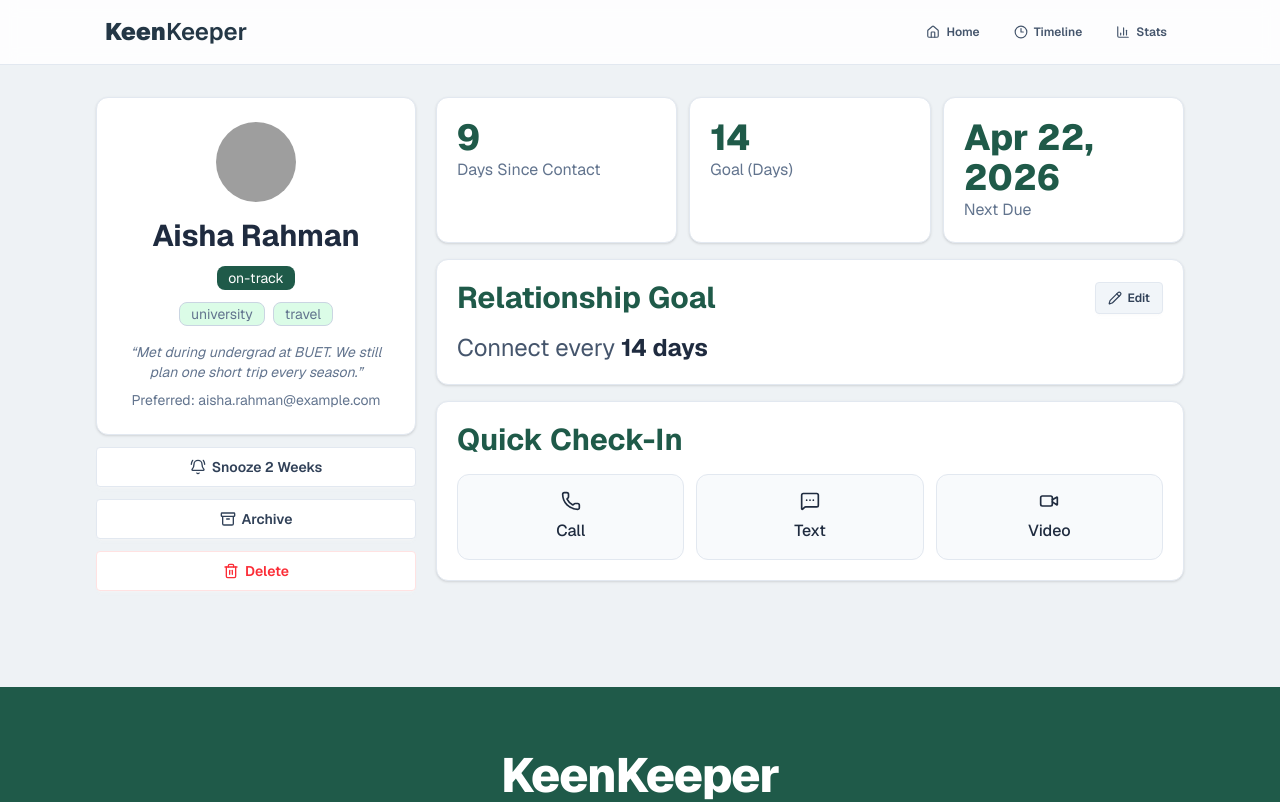
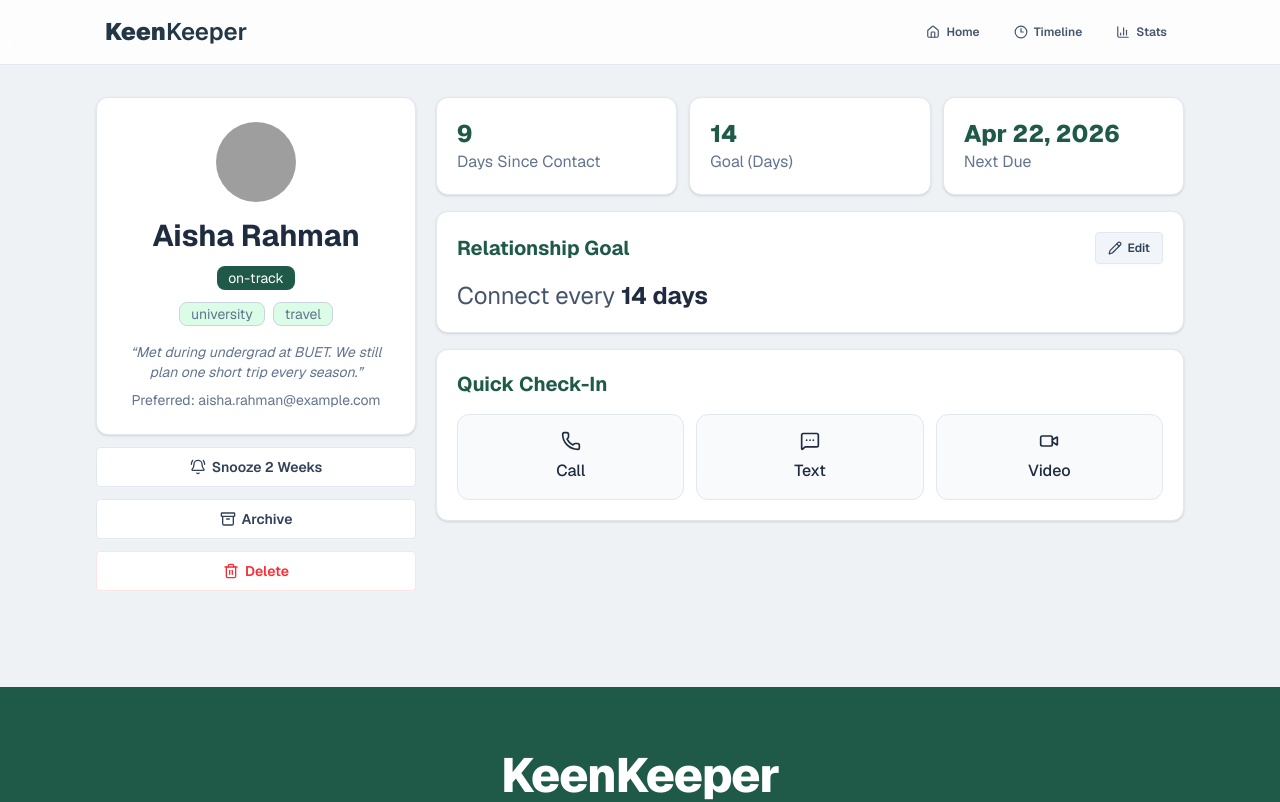
Before and after one commit to anisa-akter/b13-a7-keen-keeper, a Next.js app: page /friends/1 in a window 1280 px wide. Shown: the top 802 px of the page. Built offline with nearby package versions, Linux system fonts and the light colour scheme; grey boxes are pictures that could not be loaded.

Commit message:
Reduce font sizes in FriendDetailsClient for improved readability

```diff
--- a/components/friends/FriendDetailsClient.jsx
+++ b/components/friends/FriendDetailsClient.jsx
@@ -75,22 +75,22 @@ export default function FriendDetailsClient({ friend }) {
       <div className="space-y-4">
         <section className="grid gap-3 sm:grid-cols-3">
           <article className="rounded-xl border border-slate-200 bg-white p-5 shadow-sm">
-            <p className="text-4xl font-extrabold text-[#1f5a49]">{friend.days_since_contact}</p>
+            <p className="text-2xl font-extrabold text-[#1f5a49]">{friend.days_since_contact}</p>
             <p className="text-slate-500">Days Since Contact</p>
           </article>
           <article className="rounded-xl border border-slate-200 bg-white p-5 shadow-sm">
-            <p className="text-4xl font-extrabold text-[#1f5a49]">{friend.goal}</p>
+            <p className="text-2xl font-extrabold text-[#1f5a49]">{friend.goal}</p>
             <p className="text-slate-500">Goal (Days)</p>
           </article>
           <article className="rounded-xl border border-slate-200 bg-white p-5 shadow-sm">
-            <p className="text-4xl font-extrabold text-[#1f5a49]">{formatReadableDate(friend.next_due_date)}</p>
+            <p className="text-2xl font-extrabold text-[#1f5a49]">{formatReadableDate(friend.next_due_date)}</p>
             <p className="text-slate-500">Next Due</p>
           </article>
         </section>
 
         <section className="rounded-xl border border-slate-200 bg-white p-5 shadow-sm">
           <div className="flex items-center justify-between gap-3">
-            <h2 className="text-3xl font-bold text-[#1f5a49]">Relationship Goal</h2>
+            <h2 className="text-xl font-bold text-[#1f5a49]">Relationship Goal</h2>
             <button className="btn btn-sm border-slate-200 bg-slate-100 text-slate-700 hover:bg-slate-200">
               <Pencil size={14} />
               Edit
@@ -102,7 +102,7 @@ export default function FriendDetailsClient({ friend }) {
         </section>
 
         <section className="rounded-xl border border-slate-200 bg-white p-5 shadow-sm">
-          <h2 className="text-3xl font-bold text-[#1f5a49]">Quick Check-In</h2>
+          <h2 className="text-xl font-bold text-[#1f5a49]">Quick Check-In</h2>
           <div className="mt-4 grid gap-3 sm:grid-cols-3">
             {quickActions.map((action) => {
               const Icon = action.icon;
```
